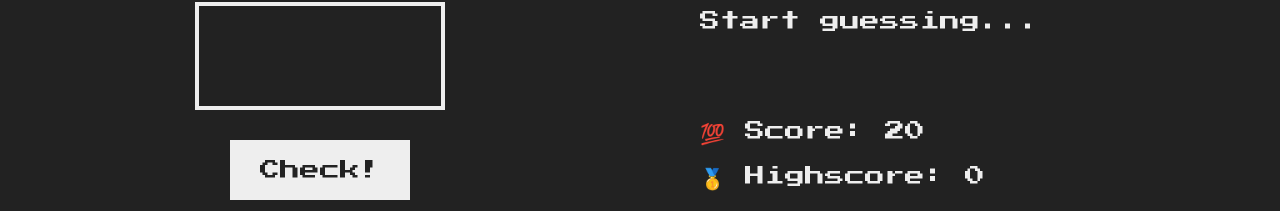
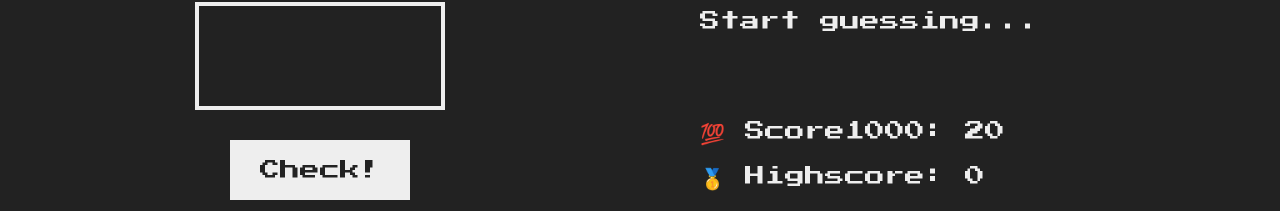
Before and after one commit to ZidanBonanne/Guess-My-Number-Course-Video, a plain HTML site: page index.html in a window 1280 px wide. Shown: the part 439-650 px from the top of the page. Drawn offline with Linux system fonts and the light colour scheme.

Commit message:
alterei letra

```diff
--- a/index.html
+++ b/index.html
@@ -28,7 +28,7 @@
       </section>
       <section class="right">
         <p class="message">Start guessing...</p>
-        <p class="label-score">💯 Score: <span class="score">20</span></p>
+        <p class="label-score">💯 Score1000: <span class="score">20</span></p>
         <p class="label-highscore">
           🥇 Highscore: <span class="highscore">0</span>
         </p>
```
